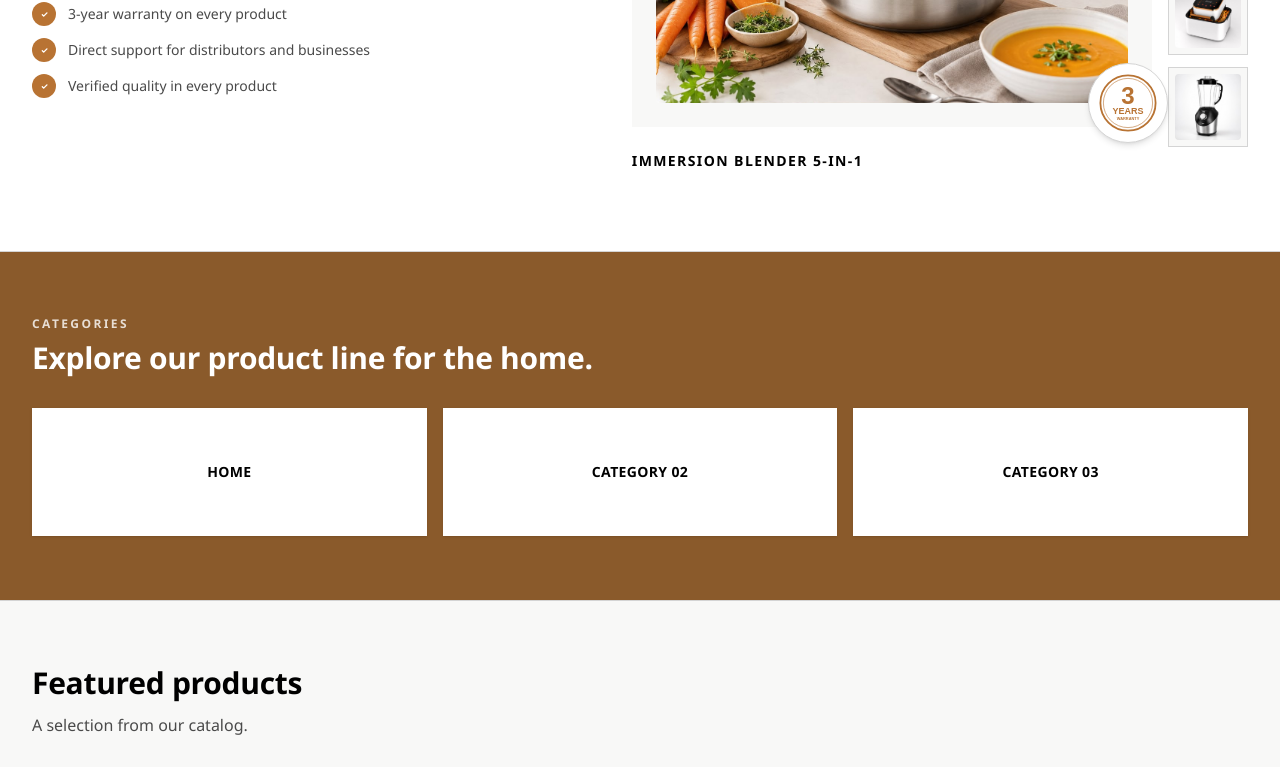
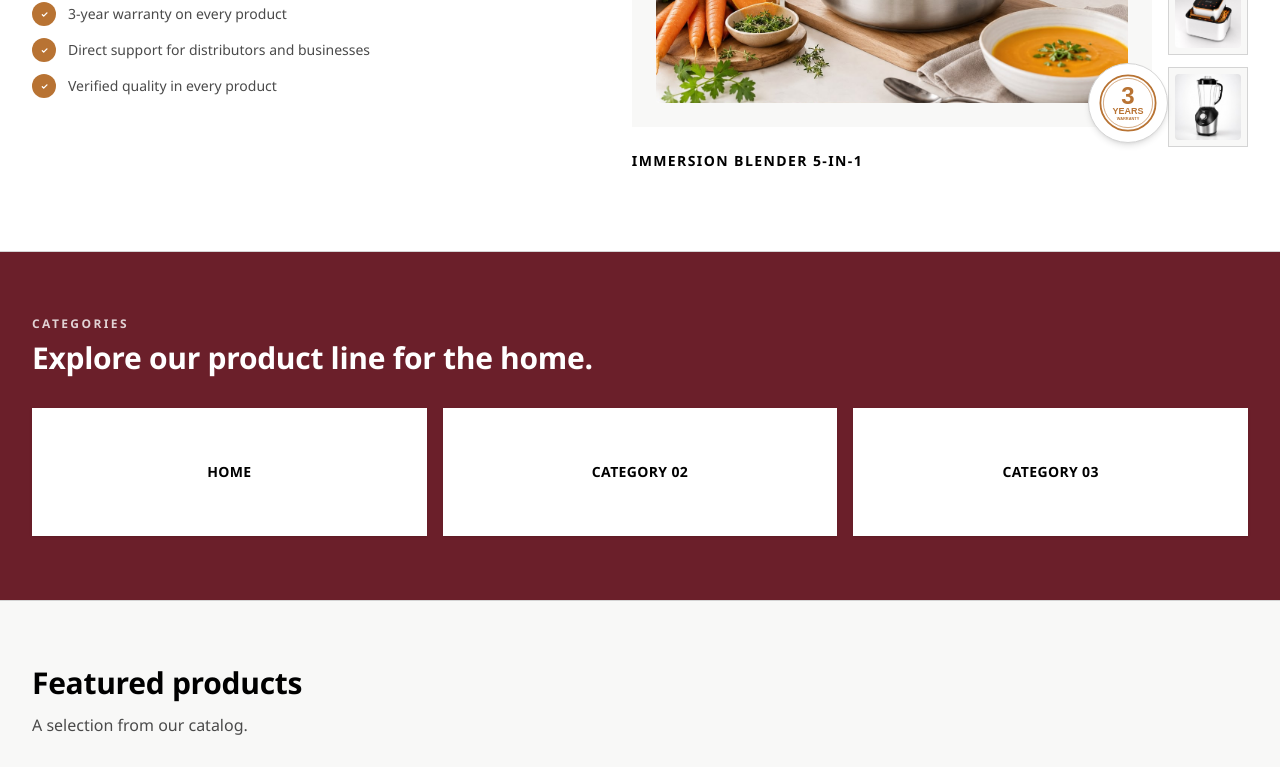
Before and after one commit to WaldoAlejo/WM, a React (Vite) app: page / in a window 1280 px wide. Shown: the part 490-1257 px from the top of the page. Built offline with nearby package versions, Linux system fonts and the light colour scheme.

Commit message:
Try wine/burgundy background for the Categorias section
Adds a new wm-wine token (#6b1f2a) as an alternate accent, distinct
from the copper family, and swaps it in for the home page Categorias
section background per user request to try red.

```diff
--- a/src/index.css
+++ b/src/index.css
@@ -36,6 +36,8 @@
   --color-wm-copper-dark: #8a5a2b;
   /* Soft copper tint — for section backgrounds and badges where the full copper would be too loud. */
   --color-wm-copper-tint: #f5ebe1;
+  /* Wine/burgundy accent — occasional alternate accent for section backgrounds. */
+  --color-wm-wine: #6b1f2a;
 
   --animate-fade-up: fade-up 0.6s ease-out both;
 
--- a/src/pages/HomePage.tsx
+++ b/src/pages/HomePage.tsx
@@ -30,7 +30,7 @@ export function HomePage() {
     <>
       <Hero products={featured} />
 
-      <section className="bg-wm-copper-dark">
+      <section className="bg-wm-wine">
         <div className="mx-auto max-w-7xl px-4 py-16 sm:px-6 lg:px-8">
           <Reveal>
             <SectionHeading
```
